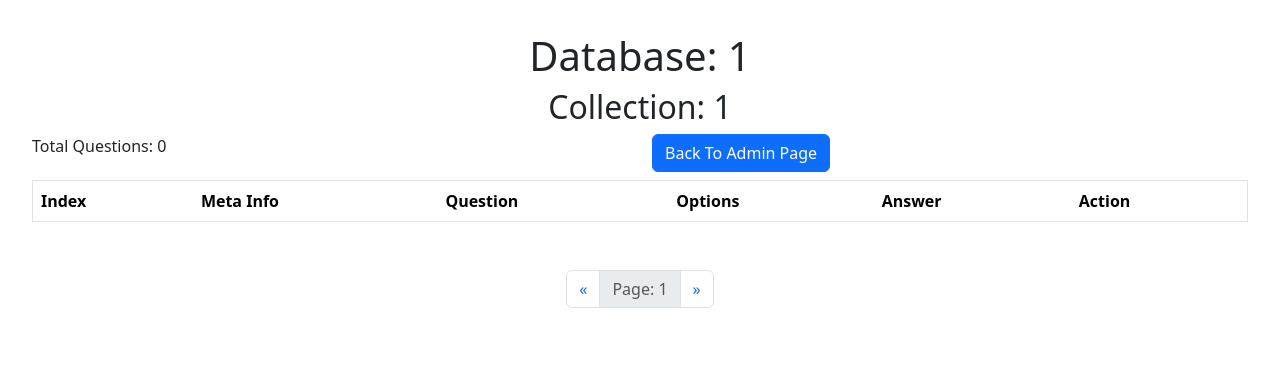
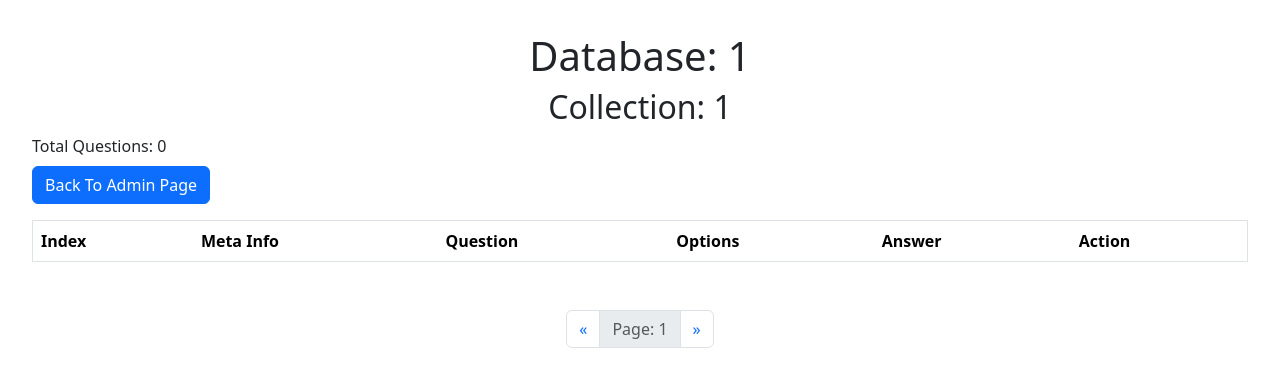
Before and after one commit to rtk-rnjn/website-test, a Flask app: page /admin-page/1/1 in a window 1280 px wide. Shown: the top 387 px of the page. Run offline with Flask 3, Linux system fonts and the light colour scheme; the visitor is signed in with stand-in values (Sample User, id 1); data that the repository does not hold is empty; parts of the project's set-up code (start-up, migrations or seed data) failed here and were passed over; some libraries are stand-ins or nearby versions.

Commit message:
Refactor admin_page_db_col.html template

```diff
--- a/src/templates/admin_page_db_col.html
+++ b/src/templates/admin_page_db_col.html
@@ -22,9 +22,9 @@
             </div>
         </div>
         <div class="row mb-2">
-            <div class="col">Total Questions: {{ total_docs }}</div>
-            <div class="col ms-auto">
-                <a href="{{ url_for("admin_page") }}" class="btn btn-primary">Back To Admin Page</a>
+            <div class="col-12 mb-2">Total Questions: {{ total_docs }}</div>
+            <div class="col-12 mb-2">
+                <a href="{{ url_for('admin_page') }}" class="btn btn-primary">Back To Admin Page</a>
             </div>
         </div>
         <div class="row">
@@ -88,11 +88,25 @@
                                     <br>
                                     <div class="form-group">
                                         <label for="level-control-{{ outer_index }}">Level Select</label>
-                                        <select class="form-control" id="level-control-{{ outer_index }}">
-                                            <option>0</option>
-                                            <option>1</option>
-                                            <option>2</option>
-                                        </select>
+                                        {% if document.l == 1 %}
+                                            <select class="form-control" id="level-control-{{ outer_index }}">
+                                                <option value="0">0</option>
+                                                <option value="1" selected>1</option>
+                                                <option value="2">2</option>
+                                            </select>
+                                        {% elif document.l == 2 %}
+                                            <select class="form-control" id="level-control-{{ outer_index }}">
+                                                <option value="0">0</option>
+                                                <option value="1">1</option>
+                                                <option value="2" selected>2</option>
+                                            </select>
+                                        {% else %}
+                                            <select class="form-control" id="level-control-{{ outer_index }}">
+                                                <option value="0">0</option>
+                                                <option value="1">1</option>
+                                                <option value="2">2</option>
+                                            </select>
+                                        {% endif %}
                                     </div>
                                 </td>
                             </tr>
```
